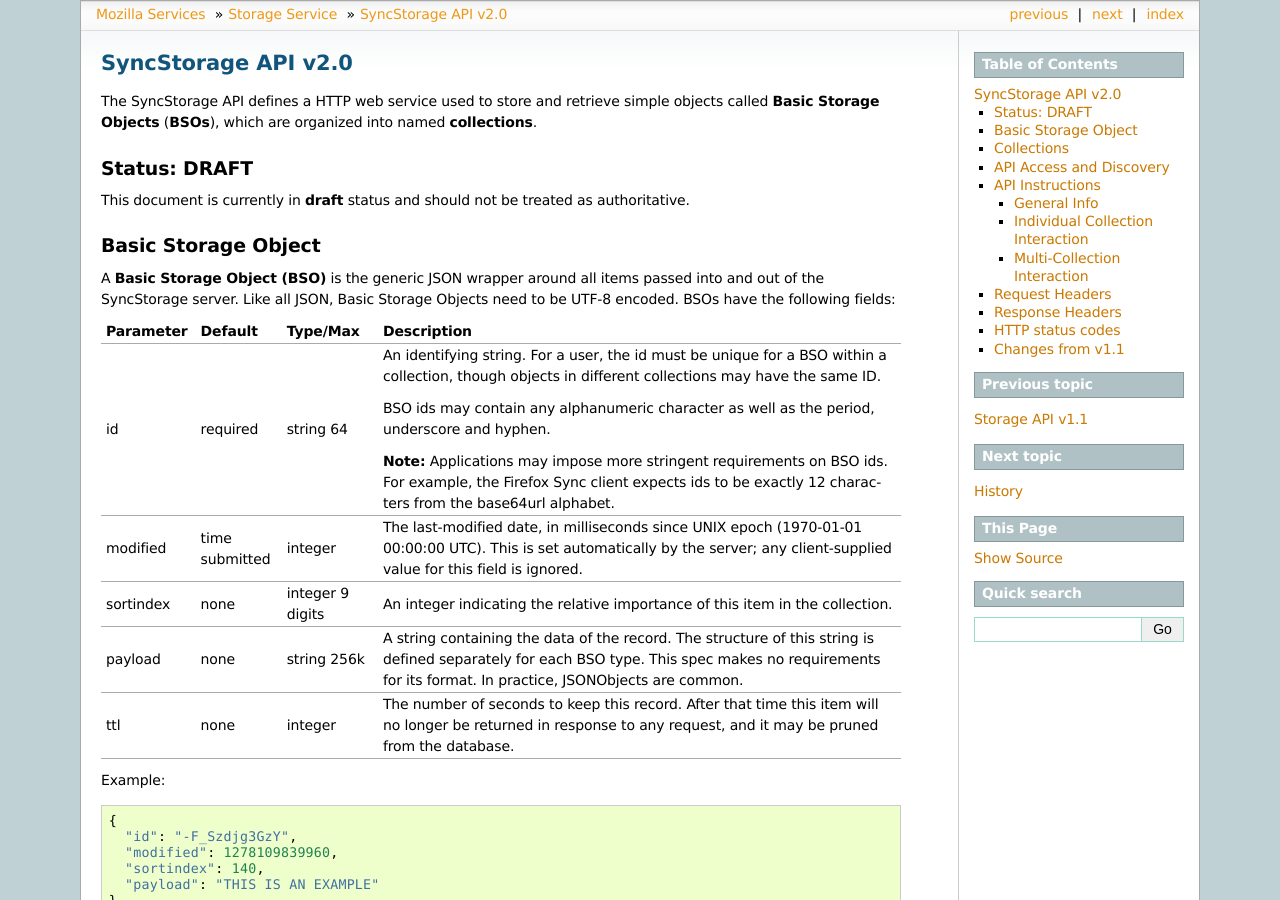
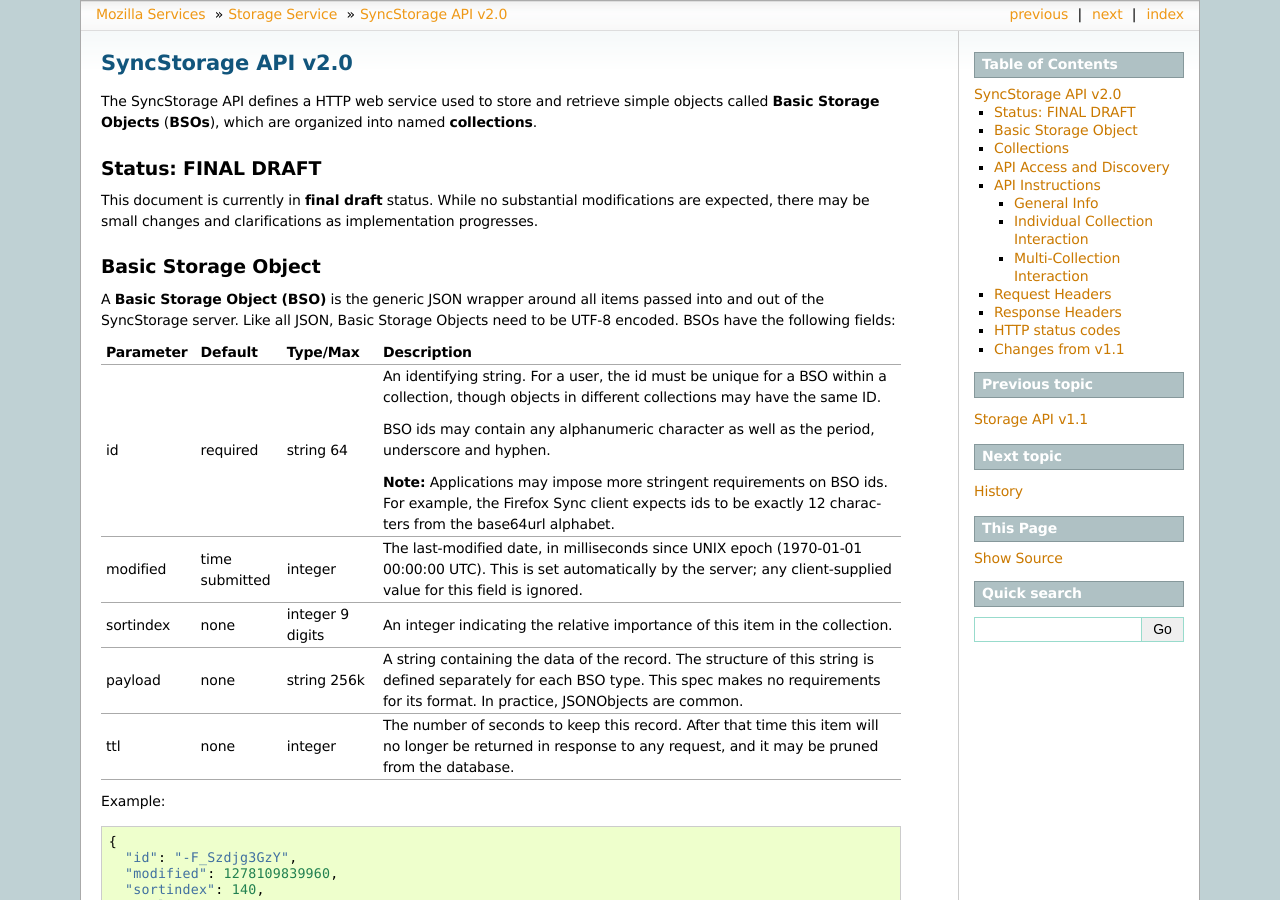
Before and after one commit to mozilla-services/docs, a Sphinx documentation site: the page built from source/storage/apis-2.0.rst, in a window 1280 px wide and 900 px high. Built offline with Sphinx 7.4.7, drawn with Linux system fonts in a browser that asks for light colours.

Commit message:
[Storage] change "draft status" wording to be less severe

```diff
--- a/source/storage/apis-2.0.rst
+++ b/source/storage/apis-2.0.rst
@@ -9,11 +9,12 @@
 into named **collections**.
 
 
-Status: DRAFT
-=============
+Status: FINAL DRAFT
+===================
 
-This document is currently in **draft** status and should not be treated
-as authoritative.
+This document is currently in **final draft** status.  While no substantial
+modifications are expected, there may be small changes and clarifications
+as implementation progresses.
 
 
 .. _syncstorage_wbo:
```
